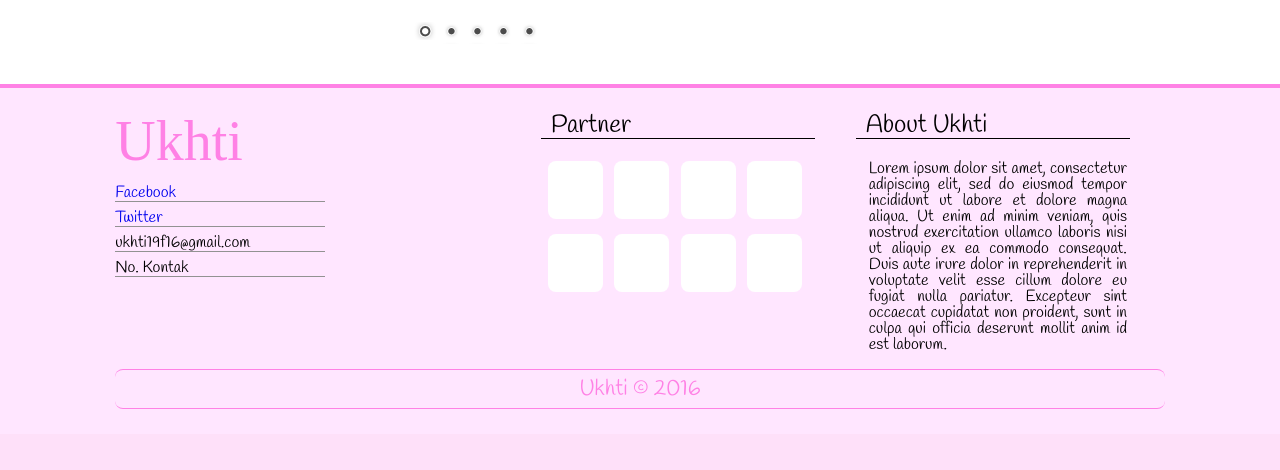
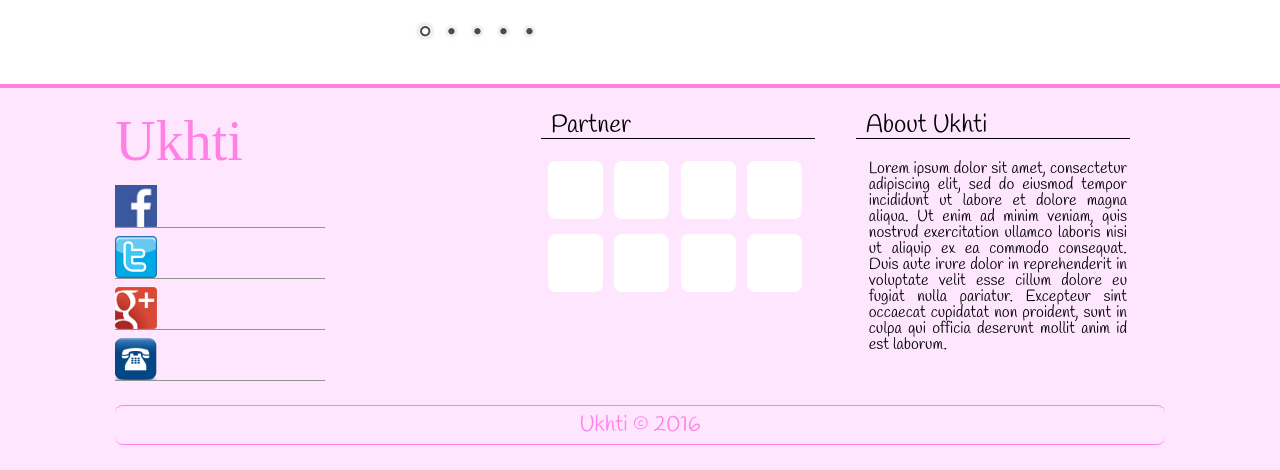
Before and after one commit to Rinayulyani/Ukhti, a PHP site: page / in a window 1280 px wide. Shown: the part 887-1357 px from the top of the page. Before the commit the page ends 1296 px from the top, so only its background shows below. Run offline with PHP 8.4, Linux system fonts and the light colour scheme.

Commit message:
nambahin icon fb, twitter, google plus, kontak di seluruh php

```diff
--- a/assets/css/style.css
+++ b/assets/css/style.css
@@ -477,26 +477,43 @@ body {
 }
 
 .fb {
-	width: 8%;
-	height: 23px;
+	width: 19%;
+	height: auto;
 	float: left;
-	background: url(../images/fb.jpg);
-	-webkit-background-size: 8% 23px;
-	-moz-background-size: 8% 23px;
-	-o-background-size: 8% 23px;
-	background-size: 8% 23px;
+	-webkit-background-size: 19% auto;
+	-moz-background-size: 19% auto;
+	-o-background-size: 19% auto;
+	background-size: 19% auto;
 }
 
 .twitt {
-	width: 5%;
-	height: 4px;
+	width: 19%;
+	height: auto;
 	float: left;
+	-webkit-background-size: 19% auto;
+	-moz-background-size: 19% auto;
+	-o-background-size: 19% auto;
+	background-size: 19% auto;
 }
 
 .mail {
-	width: 5%;
-	height: 4px;
+	width: 19%;
+	height: auto;
 	float: left;
+	-webkit-background-size: 19% auto;
+	-moz-background-size: 19% auto;
+	-o-background-size: 19% auto;
+	background-size: 19% auto;
+}
+
+.no-kontak {
+	width: 19%;
+	height: auto;
+	float: left;
+	-webkit-background-size: 19% auto;
+	-moz-background-size: 19% auto;
+	-o-background-size: 19% auto;
+	background-size: 19% auto;
 }
 
 #logoF {
--- a/index.php
+++ b/index.php
@@ -75,10 +75,18 @@
 		<div id="footer">
 			<div class="contact">
 				<div id="logoF">Ukhti</div>
-				<a href="https://www.facebook.com/ukhtiwebsiteinformation/?ref=aymt_homepage_panel" target="_blank"><div id="kontak">Facebook</div></a>
-				<a href="https://twitter.com/Ukhti19f" target="_blank"><div id="kontak">Twitter</div></a>
-				<div id="kontak">ukhti19f16@gmail.com</div>
-				<div id="kontak">No. Kontak</div>
+				<div id="kontak">
+					<a href=""><div class="fb"><img src="assets/images/fb.png"></div></a>
+				</div>
+				<div id="kontak">
+					<a href=""><div class="twitt"><img src="assets/images/twitt.png"></div></a>
+				</div>
+				<div id="kontak">
+					<div class="mail"><img src="assets/images/g+.png"></div>
+				</div>
+				<div id="kontak">
+					<div class="no-kontak"><img src="assets/images/kontak.png"></div>
+				</div>
 			</div>
 			<div class="info">
 				<div id="judul">Partner</div>
```
Also changed, not shown: about.php (+12 -4 lines), artikel.php (+12 -4 lines), dll.php (+12 -4 lines), hadits.php (+12 -4 lines), jubel.php (+12 -4 lines), kerudung.php (+12 -4 lines), makanan.php (+12 -4 lines), pakaian.php (+12 -4 lines), sepatu.php (+12 -4 lines), tas.php (+12 -4 lines), tutorial.php (+12 -4 lines), assets/images/fb.jpg (deleted), assets/images/fb.png (added), assets/images/g+.jpg (deleted), 3 more files.
